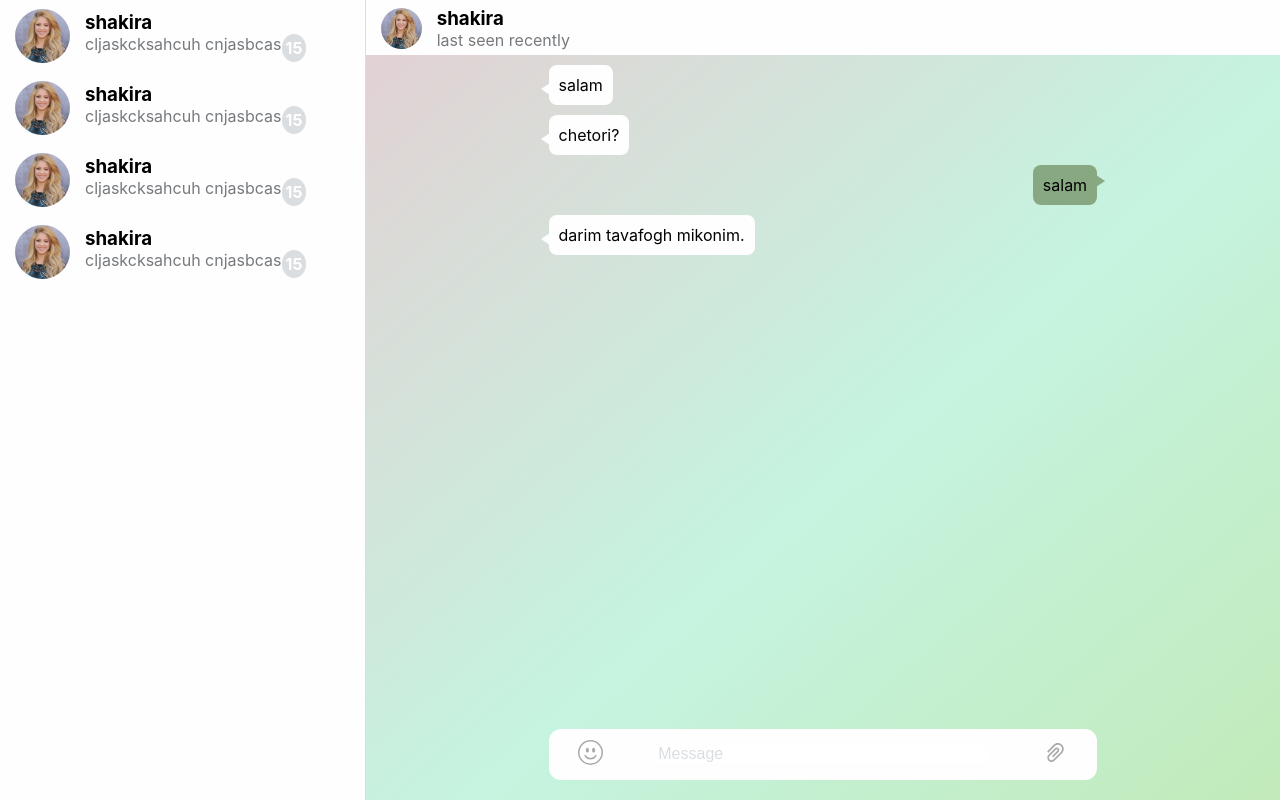
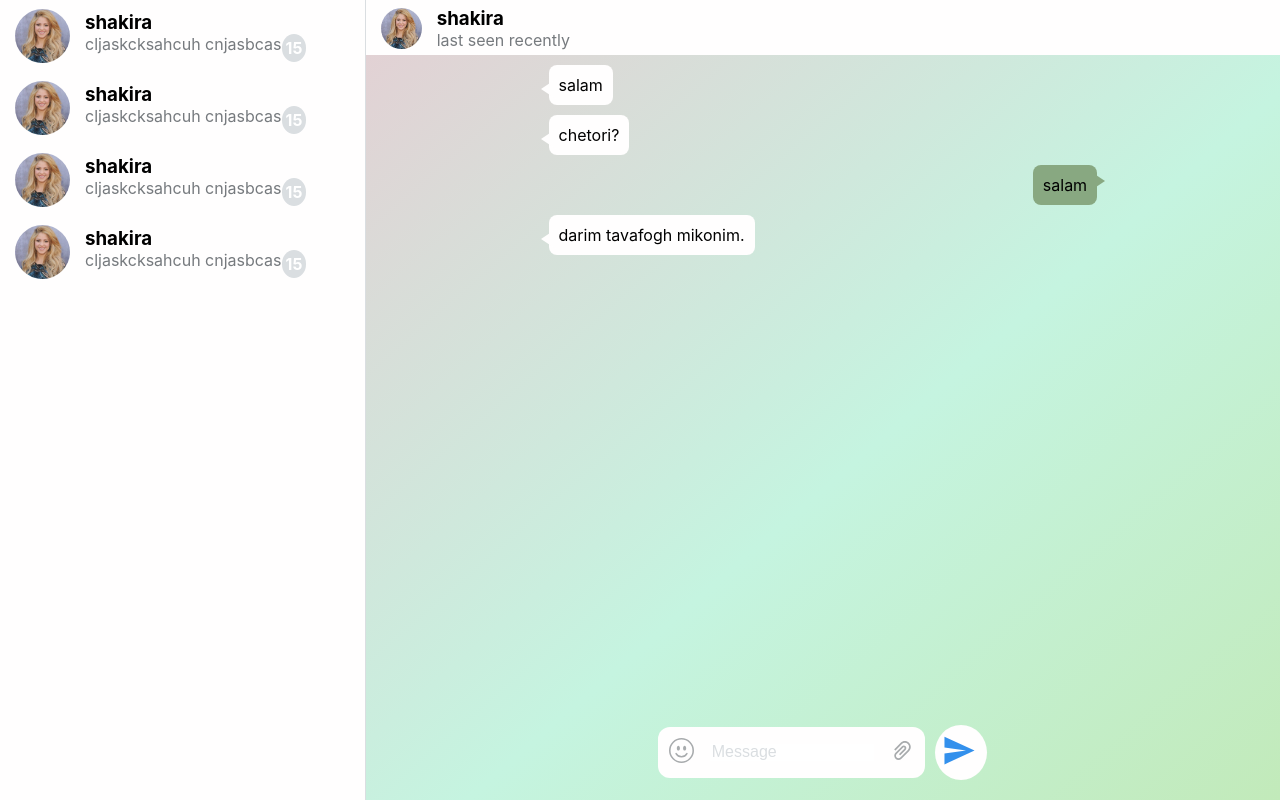
Before and after one commit to arman-ag/armagram, a React (Create React App) app: page / in a window 1280 px wide. Built offline with nearby package versions, Linux system fonts and the light colour scheme.

Commit message:
fix send new message redux bug

```diff
--- a/src/Components/ChatSection/InputSection.tsx
+++ b/src/Components/ChatSection/InputSection.tsx
@@ -1,17 +1,42 @@
-import React from 'react'
-import { AiOutlinePaperClip } from 'react-icons/ai'
-import { BsEmojiSmile } from 'react-icons/bs'
-import "./chatSection.scss"
-const InputSection = () => {
+import React, { useState } from 'react';
+import { AiOutlinePaperClip } from 'react-icons/ai';
+import { BsEmojiSmile } from 'react-icons/bs';
+import { IoMdSend } from 'react-icons/io';
+import { useDispatch } from 'react-redux';
+import { messageAction } from '../../redux/actions';
+import "./chatSection.scss";
+
+const InputSection = ({allMessages}:any) => {
+  const dispatch = useDispatch();
+const [text, setText] = useState("")
+    const textEntry=(e:React.ChangeEvent<HTMLInputElement>)=>{
+        setText(e.target.value)
+    }
+    const send=(e:React.MouseEvent)=>{
+            e.preventDefault();
+            const newMessage=[...allMessages,{type:"send",message:text}]
+        const num:string="+2132789512"
+        dispatch(messageAction.sendMessage(num,newMessage));
+setText("")
+
+    }
+    console.log("sascascasc",text)
     return (
+        <div className='send-box'>
         <div className='input-style'>
             <button>
        <BsEmojiSmile color='#A8ABAD' size="25px" />
        </button>
-       <input placeholder='Message'/>
+       <input value={text} placeholder='Message' type="text" onChange={textEntry}/>
         <button>
        <AiOutlinePaperClip color='#A8ABAD' size="25px"/>
        </button>
+        </div>
+        <div className='send-box-button' >
+        <button type="submit" onClick={send}>
+<IoMdSend size={37} color="#3390EC"/>
+        </button>
+        </div>
         </div>
     )
 }
--- a/src/Components/ChatSection/chatSection.scss
+++ b/src/Components/ChatSection/chatSection.scss
@@ -2,7 +2,6 @@
 @import "./../../sassStyles/typography";
 @import "./../../sassStyles/global";
 .input-style{
-    margin-bottom: 20px;
     background-color: $white-1;
         width:100%;
         height:51px;
@@ -70,3 +69,20 @@
        flex-direction: column;
    }
 }
+.send-box{
+    margin-bottom: 20px;
+
+    display: flex;
+    &-button{
+        display: flex;
+        align-items: center;
+        margin-left: 10px;
+background-color: $white-1;
+border-radius: 100%;
+width:64px;
+height:55px;
+        button {
+       @extend%btn;
+   }}
+   align-items: center;
+}
--- a/src/Components/ChatSection/index.tsx
+++ b/src/Components/ChatSection/index.tsx
@@ -36,7 +36,7 @@
         {messages.map((item,index)=>choseType(item,index)
         )}
         </div>
-      <InputSection/>
+      <InputSection allMessages={messages}/>
         </div>
     )
 }
--- a/src/Components/ChatSection/types.ts
+++ b/src/Components/ChatSection/types.ts
@@ -6,3 +6,6 @@
 export interface messageText{
     text:string
 }
+export interface allMessageType extends messagesType{
+    allMessages:{ }[]
+}
--- a/src/redux/actions/message.action.ts
+++ b/src/redux/actions/message.action.ts
@@ -1,12 +1,16 @@
 import { dataMessage } from "./../../assets";
 import { message } from "./types";
+
 const getMessage=(phoneNum:string)=>{
     const{[phoneNum]:data}:message=dataMessage
-console.log(data)
     return{type:phoneNum,data}
 }
 
+const sendMessage=(phoneNum:string,message:any)=>{
 
+ return{type:phoneNum,data:message}
+}
 export const messageAction={
-    getMessage
+    getMessage,
+    sendMessage
 }
```
Also changed, not shown: src/assets/profileData.js (added).
